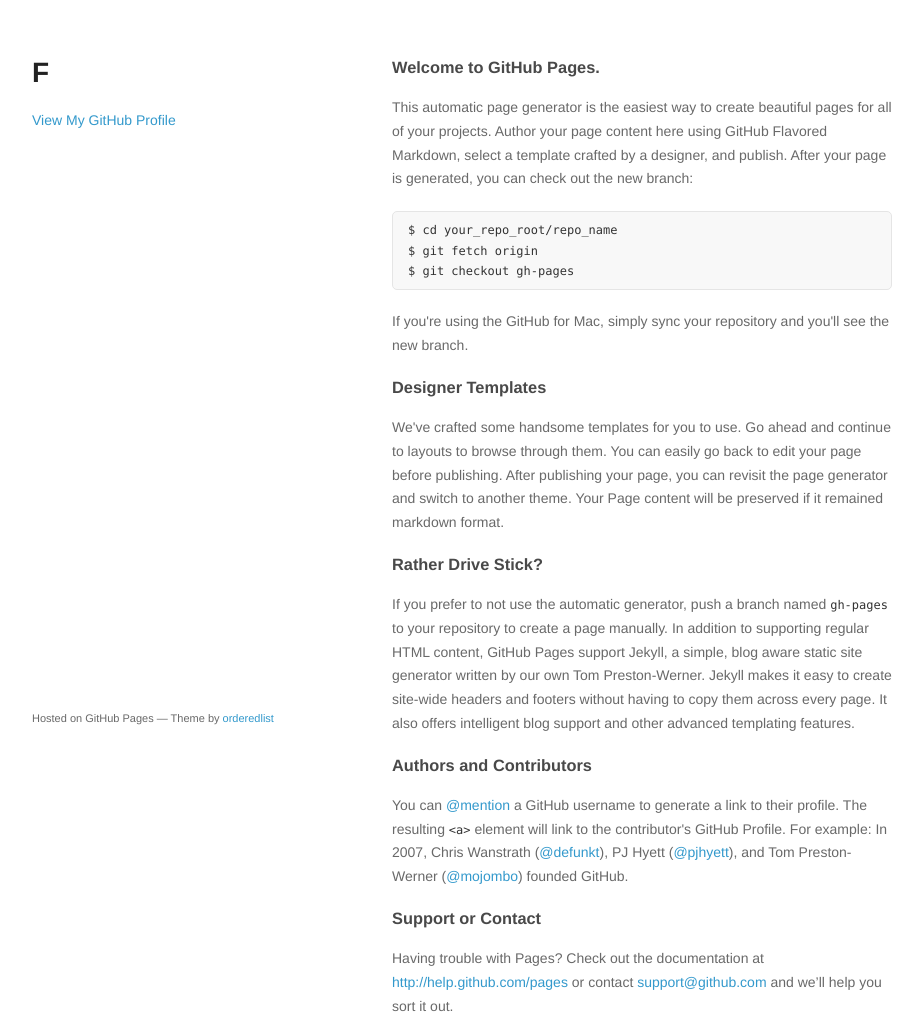
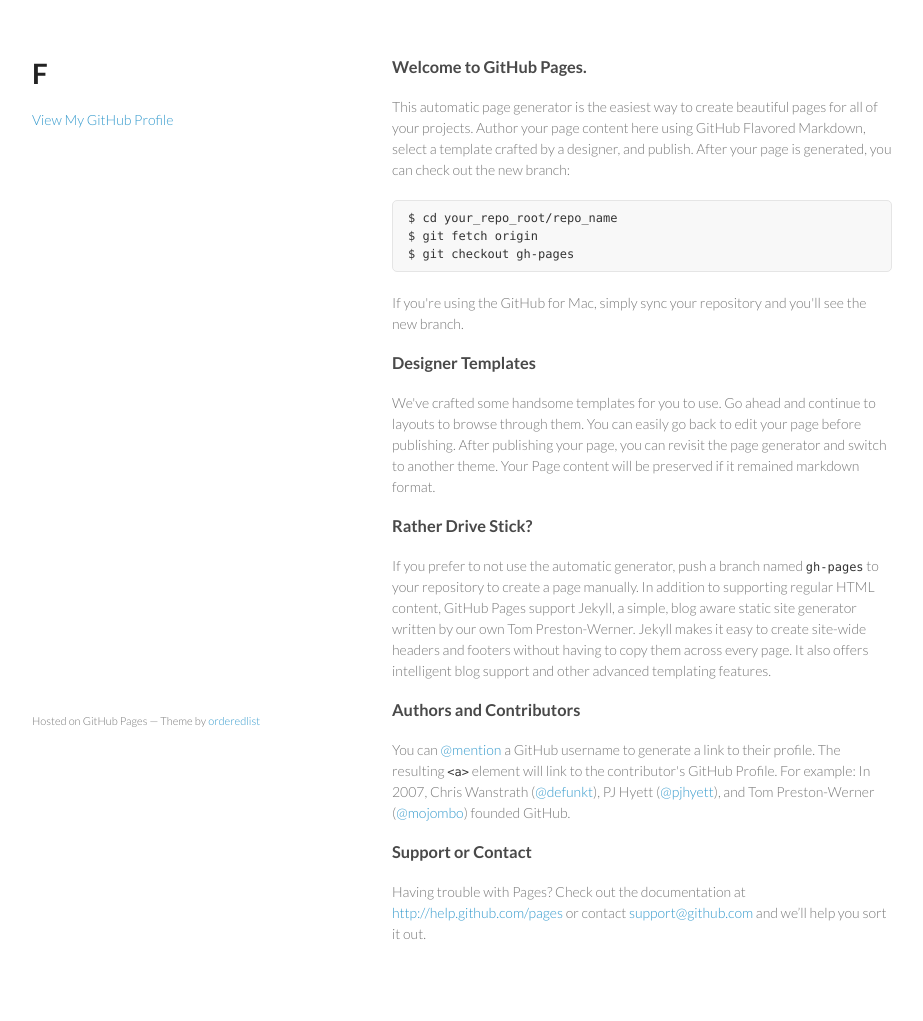
Before and after one commit to coltchu/coltchu.github.io, a plain HTML site: page index.html in a window 1280 px wide. Shown: the whole page, without its empty margins (178-1101 px from the left). Drawn offline with Linux system fonts and the light colour scheme.

Commit message:
Replace master branch with page content via GitHub

```diff
--- a/index.html
+++ b/index.html
@@ -3,7 +3,7 @@
   <head>
     <meta charset="utf-8">
     <meta http-equiv="X-UA-Compatible" content="chrome=1">
-    <title>F</title>
+    <title>F by fadequ</title>
 
     <link rel="stylesheet" href="stylesheets/styles.css">
     <link rel="stylesheet" href="stylesheets/pygment_trac.css">
--- a/stylesheets/styles.css
+++ b/stylesheets/styles.css
@@ -1,11 +1,10 @@
-html {
-  -webkit-font-smoothing: antialiased;
-}
+@import url(https://fonts.googleapis.com/css?family=Lato:300italic,700italic,300,700);
 
 body {
   padding:50px;
-  font:14px/1.7 "Avenir Next", Avenir, "Helvetica Neue", Arial, sans-serif;
-  color:#696969;
+  font:14px/1.5 Lato, "Helvetica Neue", Helvetica, Arial, sans-serif;
+  color:#777;
+  font-weight:300;
 }
 
 h1, h2, h3, h4, h5, h6 {
```
Also changed, not shown: params.json (+1 -1 lines).
